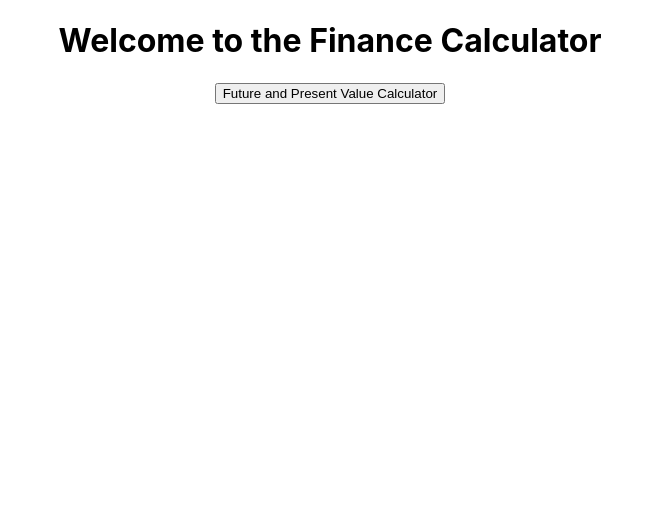
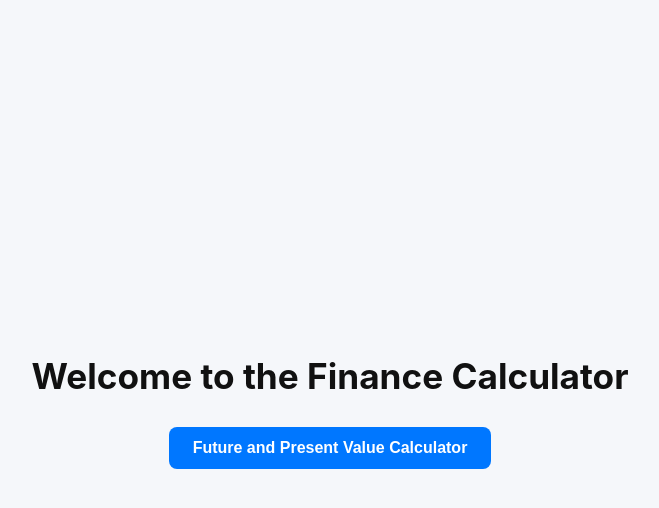
Before and after one commit to cpalm21/FinanceApp, a React (Create React App) app: page / in a window 1280 px wide. Shown: the top 508 px of the page, without its empty margins (310-969 px from the left). Built offline with nearby package versions, Linux system fonts and the light colour scheme.

Commit message:
Added some styling in app.tsx. Fixed routing issue

```diff
--- a/package.json
+++ b/package.json
@@ -2,7 +2,7 @@
   "name": "finance-calculator",
   "version": "0.1.0",
   "private": true,
-  "homepage": "https://github.com/cpalm21/FinanceApp.git",
+  "homepage": "https://cpalm21.github.io/FinanceApp",
   "dependencies": {
     "@testing-library/dom": "^10.4.0",
     "@testing-library/jest-dom": "^6.6.3",
--- a/src/App.css
+++ b/src/App.css
@@ -1,3 +1,4 @@
+/*
 .App {
   text-align: center;
 }
@@ -36,3 +37,52 @@
     transform: rotate(360deg);
   }
 }
+*/
+
+body {
+  margin: 0;
+  font-family: 'Inter', sans-serif;
+  background: #f5f7fa;
+  color: #222;
+}
+
+/* Center page content */
+.App {
+  height: 100vh;
+  display: flex;
+  flex-direction: column;
+  align-items: center;
+  justify-content: center;
+  gap: 20px;
+}
+
+/* Title styling */
+.App h1 {
+  font-size: 2.2rem;
+  font-weight: 700;
+  color: #111;
+  margin-bottom: 10px;
+}
+
+/* Button styling */
+button {
+  padding: 12px 24px;
+  font-size: 1rem;
+  font-weight: 600;
+  background: #0077ff;
+  border: none;
+  border-radius: 8px;
+  color: white;
+  cursor: pointer;
+  transition: all 0.2s ease;
+}
+
+button:hover {
+  background: #005fcc;
+  transform: translateY(-2px);
+}
+
+button:active {
+  transform: translateY(0);
+  background: #004da3;
+}
--- a/src/FuturePresentValue.tsx
+++ b/src/FuturePresentValue.tsx
@@ -8,11 +8,13 @@ import { useNavigate } from 'react-router-dom';
 
 function FuturePresentValue() {
 
-
+  //state for future value
   const [futureValue, setFutureValue] = useState<number>(0);
   const [presentValue, setPresentValue] = useState<number>(0);
   const [numPeriods, setnumPeriods] = useState<number>(0);
   const [interestRate, setinterestRate] = useState<number>(0);
+
+
 
 
   function calculateFutureValue(): void{
--- a/src/index.tsx
+++ b/src/index.tsx
@@ -3,16 +3,16 @@ import ReactDOM from 'react-dom/client';
 import './index.css';
 import App from './App';
 import reportWebVitals from './reportWebVitals';
-import { BrowserRouter } from "react-router-dom";
+import { HashRouter } from "react-router-dom";
 
 const root = ReactDOM.createRoot(
   document.getElementById('root') as HTMLElement
 );
 root.render(
   <React.StrictMode>
-    <BrowserRouter>
+    <HashRouter>
       <App />
-    </BrowserRouter>
+    </HashRouter>
 
   </React.StrictMode>
 );
```
